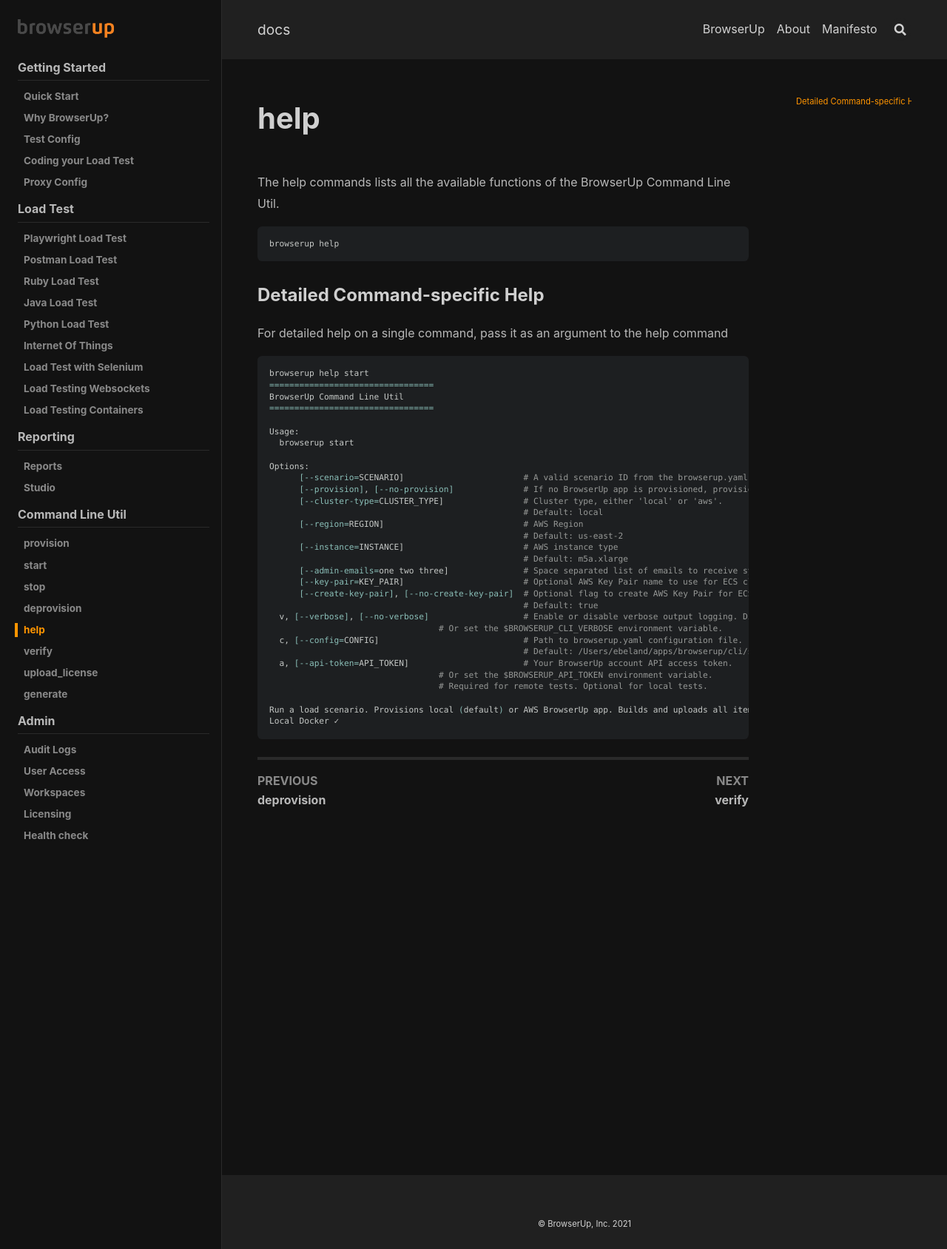
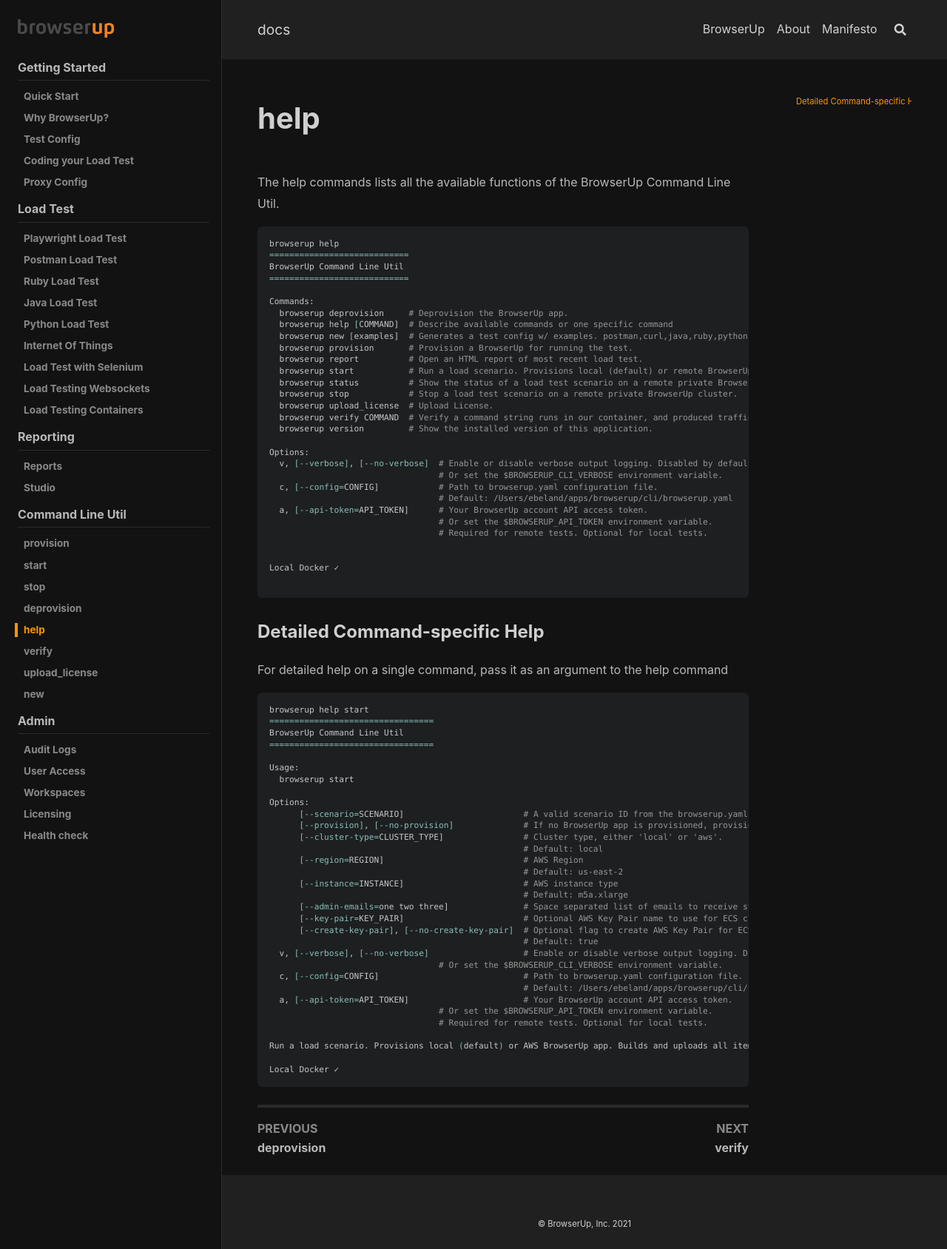
Before and after one commit to browserup/docs, a Jekyll site: the page built from en/load/commands/help.md, in a window 1280 px wide. Shown: the whole page at 74% size. Built offline with Jekyll 4.4.1, drawn with Linux system fonts in a browser that asks for light colours; nearby versions of some CDN libraries.

Commit message:
Fixes to tone down copy

````diff
--- a/_data/navigation.yml
+++ b/_data/navigation.yml
@@ -66,8 +66,8 @@ docs-en:
         url: /en/load/commands/verify
       - title: upload_license
         url: /en/load/commands/upload_license
-      - title: generate
-        url: /en/load/commands/generate
+      - title: new
+        url: /en/load/commands/new
 
   - title:      Admin
     children:
--- a/en/load/commands/help.md
+++ b/en/load/commands/help.md
@@ -7,6 +7,35 @@ Util.
 
 ```bash
 browserup help
+============================
+BrowserUp Command Line Util
+============================
+
+Commands:
+  browserup deprovision     # Deprovision the BrowserUp app.
+  browserup help [COMMAND]  # Describe available commands or one specific command
+  browserup new [examples]  # Generates a test config w/ examples. postman,curl,java,ruby,python,playwright-js,playwright-python,selenium-ruby,selenium-java,...
+  browserup provision       # Provision a BrowserUp for running the test.
+  browserup report          # Open an HTML report of most recent load test.
+  browserup start           # Run a load scenario. Provisions local (default) or remote BrowserUp app. Builds and uploads all items in scenario.
+  browserup status          # Show the status of a load test scenario on a remote private BrowserUp cluster.
+  browserup stop            # Stop a load test scenario on a remote private BrowserUp cluster.
+  browserup upload_license  # Upload License.
+  browserup verify COMMAND  # Verify a command string runs in our container, and produced traffic in our HAR (traffic collection).
+  browserup version         # Show the installed version of this application.
+
+Options:
+  v, [--verbose], [--no-verbose]  # Enable or disable verbose output logging. Disabled by default.
+				  # Or set the $BROWSERUP_CLI_VERBOSE environment variable.
+  c, [--config=CONFIG]            # Path to browserup.yaml configuration file.
+                                  # Default: /Users/ebeland/apps/browserup/cli/browserup.yaml
+  a, [--api-token=API_TOKEN]      # Your BrowserUp account API access token.
+				  # Or set the $BROWSERUP_API_TOKEN environment variable.
+				  # Required for remote tests. Optional for local tests.
+
+
+Local Docker ✓
+
 ```
 
 ### Detailed Command-specific Help
@@ -45,5 +74,6 @@ Options:
 				  # Required for remote tests. Optional for local tests.
 
 Run a load scenario. Provisions local (default) or AWS BrowserUp app. Builds and uploads all items in scenario.
+
 Local Docker ✓
 ```
````
Also changed, not shown: en/load/commands/new.md (renamed from en/load/commands/generate.md, +5 -5 lines), en/load/load-test-with-selenium.md (+1 -1 lines), en/load/ruby-load-test.md (+1 -1 lines), en/load/why-browserup.md (+8 -8 lines).
